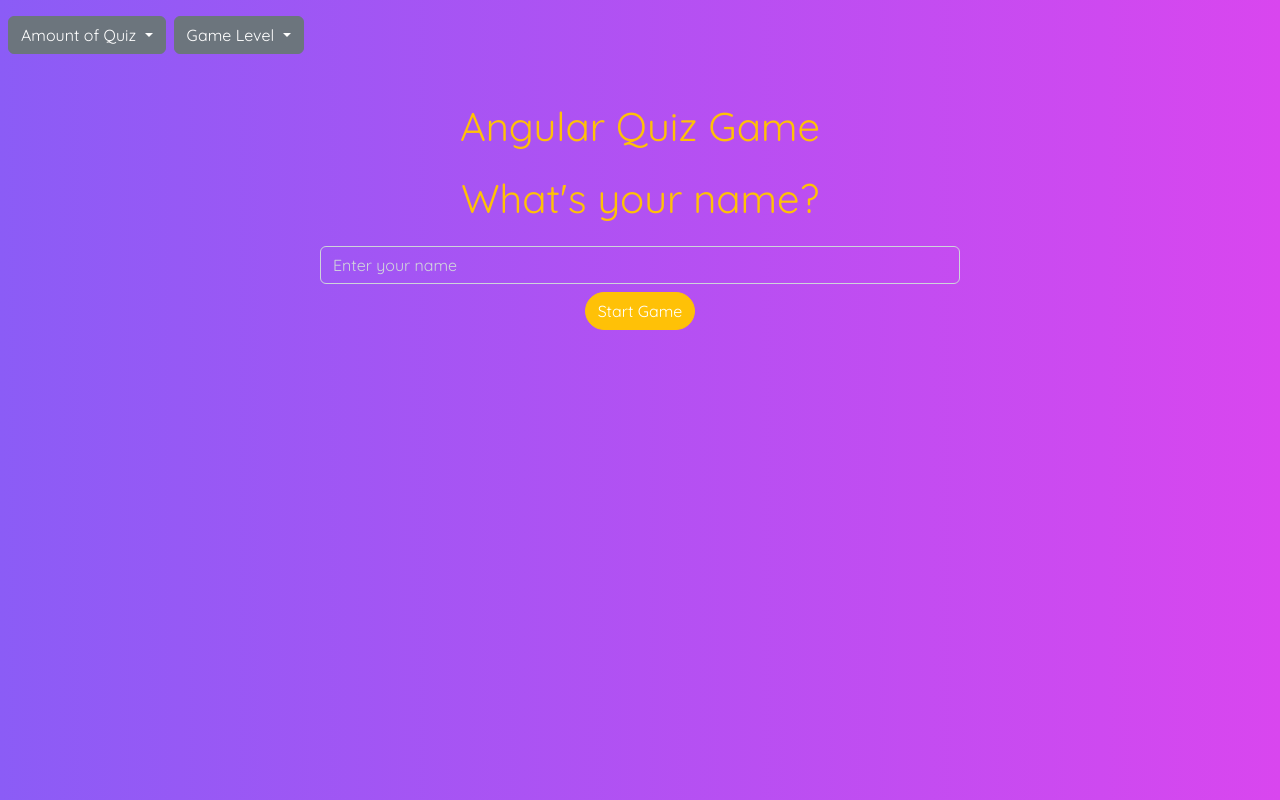
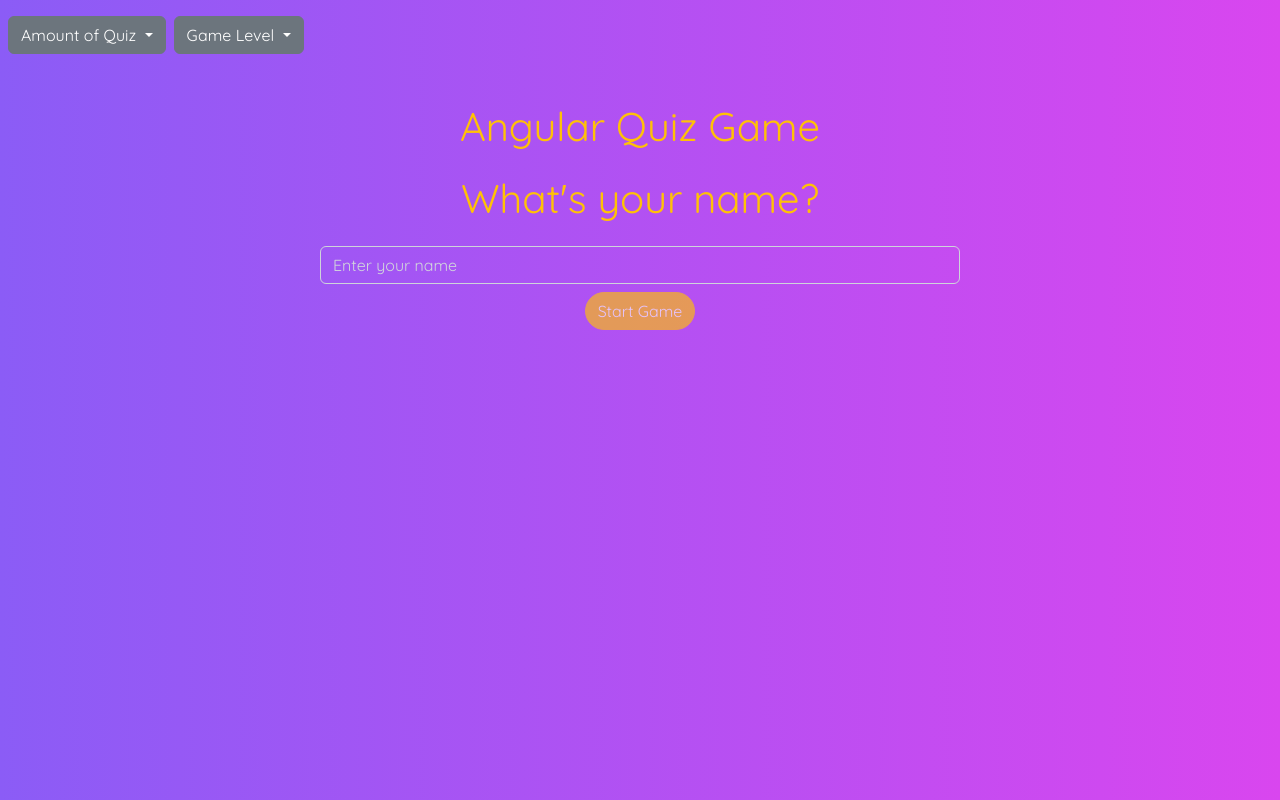
Before and after one commit to mohammadkamraan/angular-quiz-app, an Angular app: page / in a window 1280 px wide. Built offline with nearby package versions, Linux system fonts and the light colour scheme.

Commit message:
created the quiz page and navigate to that page when user clicks on start game

```diff
--- a/src/app/app-routing.module.ts
+++ b/src/app/app-routing.module.ts
@@ -1,8 +1,12 @@
 import { NgModule } from '@angular/core';
 import { RouterModule, Routes } from '@angular/router';
 import { HomeComponent } from './pages/home/home.component';
+import { QuizComponent } from './pages/quiz/quiz.component';
 
-const routes: Routes = [{ path: '', component: HomeComponent }];
+const routes: Routes = [
+  { path: '', component: HomeComponent },
+  { path: 'quiz', component: QuizComponent },
+];
 
 @NgModule({
   imports: [RouterModule.forRoot(routes)],
--- a/src/app/app.component.ts
+++ b/src/app/app.component.ts
@@ -3,8 +3,6 @@
 @Component({
   selector: 'app-root',
   templateUrl: './app.component.html',
-  styleUrls: ['./app.component.css']
+  styleUrls: ['./app.component.css'],
 })
-export class AppComponent {
-  title = 'angular-quiz-app';
-}
+export class AppComponent {}
--- a/src/app/app.module.ts
+++ b/src/app/app.module.ts
@@ -7,6 +7,7 @@
 import { DropDownDirective } from './directives/drop-down.directive';
 import { HomeComponent } from './pages/home/home.component';
 import { OptionsComponent } from './components/options/options.component';
+import { QuizComponent } from './pages/quiz/quiz.component';
 
 @NgModule({
   declarations: [
@@ -14,6 +15,7 @@
     DropDownDirective,
     HomeComponent,
     OptionsComponent,
+    QuizComponent,
   ],
   imports: [BrowserModule, AppRoutingModule, FormsModule],
   providers: [],
--- a/src/app/pages/home/home.component.html
+++ b/src/app/pages/home/home.component.html
@@ -1,16 +1,20 @@
 <app-options/>
 <h1 class="text-center text-warning pt-5">Angular Quiz Game</h1>
 <h2 class="h1 text-center text-warning py-3">What's your name?</h2>
-<form class="mx-auto w-50 input-group" #nameForm="ngForm">
+<form class="mx-auto w-50 input-group d-flex flex-column" #nameForm="ngForm" (ngSubmit)="onStartGame()">
   <input
     class="w-100 bg-transparent outlined-none rounded form-control text-white input-placeholder-styling"
+    [ngClass]="(!nameForm.valid && nameForm.touched) ? 'border-danger' :''"
     placeholder="Enter your name"
     name="username"
     required
+    ngModel
   />
+  <p *ngIf="(!nameForm.valid && nameForm.touched)" class="my-2 text-danger text-center">To Start Game Please Enter Your Name</p>
   <button
     class="mx-auto mt-2 btn btn-warning rounded-pill text-white"
     type="submit"
+    [disabled]="!nameForm.valid"
   >
     Start Game
   </button>
--- a/src/app/pages/home/home.component.ts
+++ b/src/app/pages/home/home.component.ts
@@ -1,5 +1,6 @@
 import { Component, ViewChild } from '@angular/core';
 import { NgForm } from '@angular/forms';
+import { ActivatedRoute, Router } from '@angular/router';
 
 @Component({
   selector: 'app-home',
@@ -10,5 +11,9 @@
   @ViewChild('nameForm')
   nameForm = NgForm;
 
-  onStartGame() {}
+  constructor(private router: Router) {}
+
+  onStartGame() {
+    this.router.navigate(['/quiz']);
+  }
 }
--- /dev/null
+++ b/src/app/pages/quiz/quiz.component.html
@@ -0,0 +1 @@
+<p>quiz works!</p>
```
Also changed, not shown: src/app/pages/quiz/quiz.component.ts (added, +10 -0 lines), src/app/pages/quiz/quiz.component.css (added).
